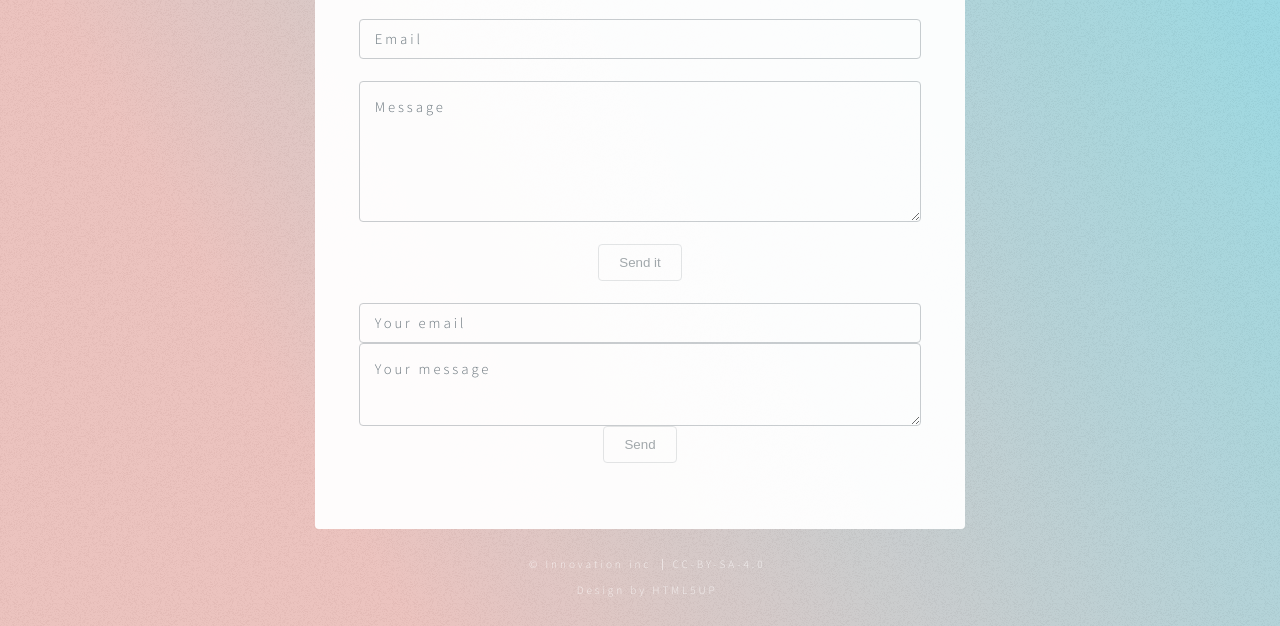
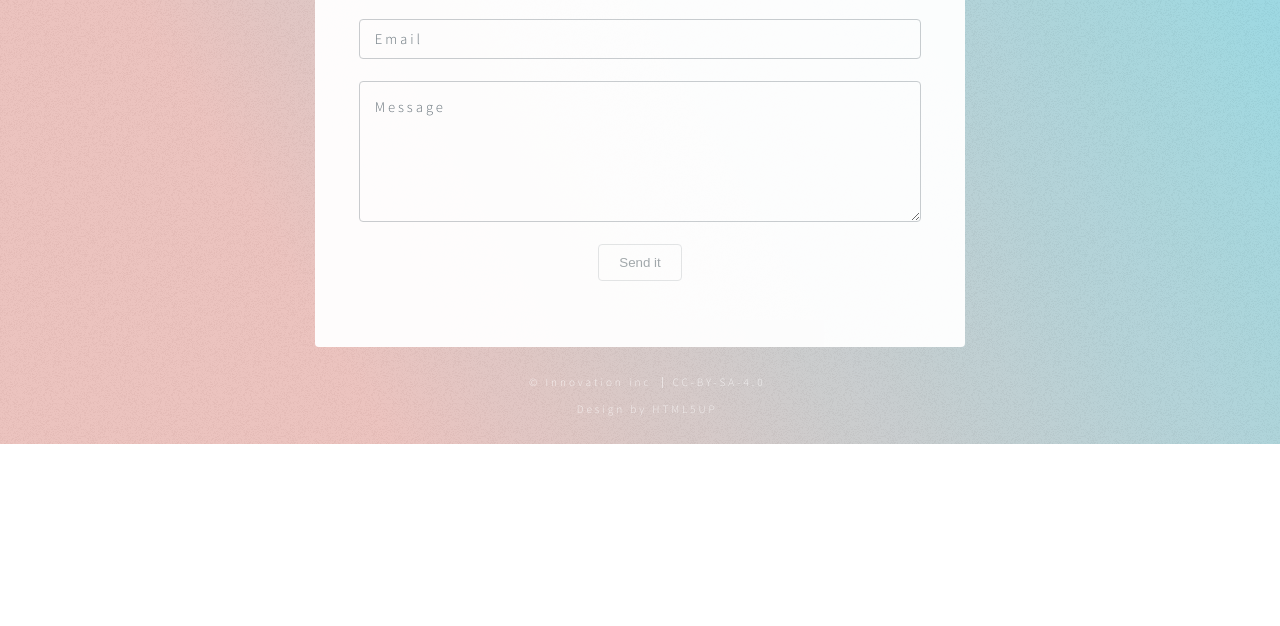
Before and after one commit to vkuzmina/vkuzmina.github.io, a plain HTML site: page index.html in a window 1280 px wide. Shown: the part 719-1345 px from the top of the page. After the commit the page ends 1163 px from the top, so only its background shows below. Drawn offline with Linux system fonts and the light colour scheme.

Commit message:
rebuilding site Do 11 Okt 2018 12:08:09 CEST

```diff
--- a/index.html
+++ b/index.html
@@ -86,9 +86,11 @@ Even new lines and other markdown styles are working within the bio.</span>
               </ul>
 
                 <hr />
+
+
 <h2>Touch Me!</h2>
 
-  <form action="https://formspree.io/1viktoriiakuzmina@gmail.com" method="post" name="sentMessage" id="contactForm" novalidate>
+  <form action="https://formspree.io/1viktoriiakuzmina@gmail.com" method="post" name="sentMessage" novalidate>
     <input type="text" name="_gotcha" style="display:none" />
 
     <div class="field">
@@ -116,11 +118,6 @@ Even new lines and other markdown styles are working within the bio.</span>
     </ul>
 
   </form>
-<form method="POST" action="https://formspree.io/1viktoriiakuzmina@gmail.com">
-  <input type="email" name="email" placeholder="Your email">
-  <textarea name="message" placeholder="Your message"></textarea>
-  <button type="submit">Send</button>
-</form>
 
 
             </footer>
```
